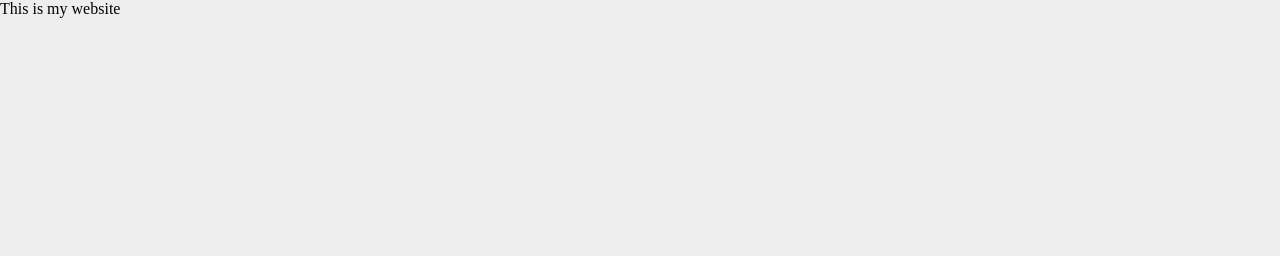
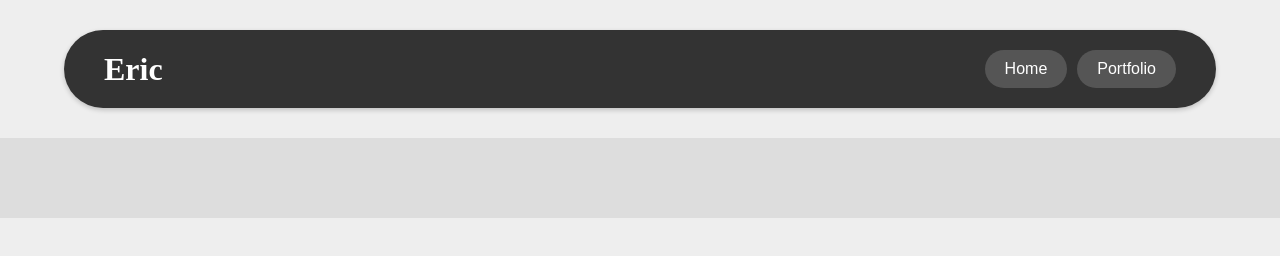
Before and after one commit to EricGuti11/EricGuti11.github.io, a plain HTML site: page index.html in a window 1280 px wide. Drawn offline with Linux system fonts and the light colour scheme.

Commit message:
html update

```diff
--- a/index.html
+++ b/index.html
@@ -6,6 +6,18 @@
         <link rel="stylesheet" href="css/styles.css">
     </head>
     <body>
-	This is my website
+        <div class="header">
+            <h1>Eric</h1>
+            <div class="navButtons">
+                <button onclick="loadHome()">Home</button>
+                <button onclick="loadPortfolio()">Portfolio</button>
+            </div>
+        </div>
+
+        <div class="bodyContent" id="mainContent">
+            <!-- Content will be loaded here -->
+        </div>
+
+        <script src="js/app.js"></script>
     </body>
 </html>
```
Lines whose indentation alone changed are shown as unchanged.
